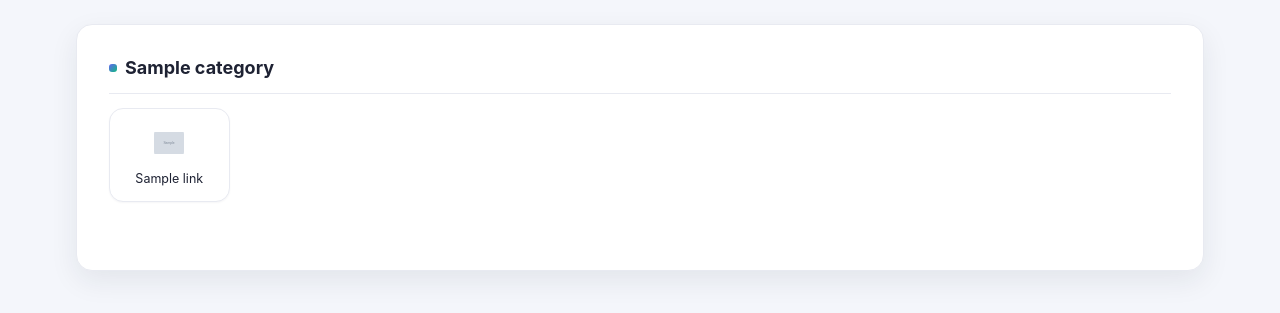
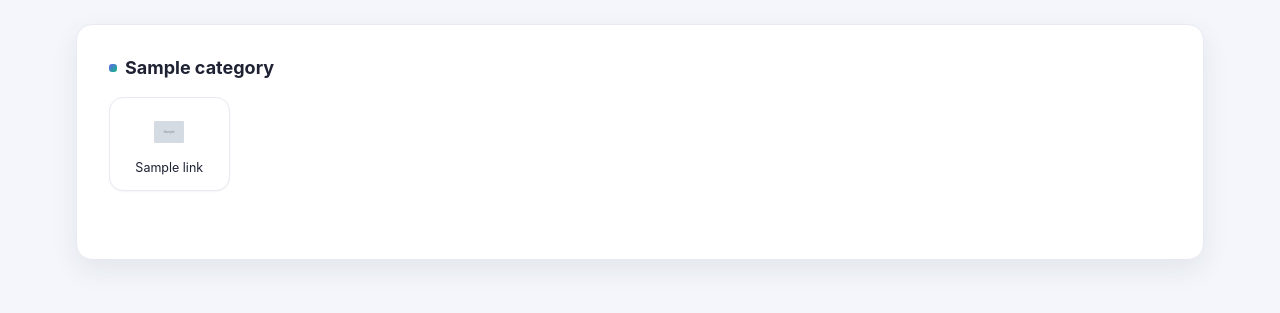
Before and after one commit to lewsuy/nav-portal, a Flask app: page / in a window 1280 px wide. Shown: the part 62-375 px from the top of the page. Run offline with Flask 3, Linux system fonts and the light colour scheme; tables that the repository leaves empty hold one stand-in row (values such as "Sample post"); grey boxes marked "Sample" are stand-in pictures.

Commit message:
style: 去掉分类标题下划线; 卡片悬停不变边框色; 悬停提示改显示网址

```diff
--- a/static/css/style.css
+++ b/static/css/style.css
@@ -195,8 +195,6 @@ a { color: inherit; text-decoration: none; }
   font-weight: 700;
   color: var(--text);
   margin: 0 0 14px;
-  padding-bottom: 10px;
-  border-bottom: 1px solid var(--border);
   display: flex;
   align-items: center;
   gap: 8px;
@@ -233,7 +231,6 @@ a { color: inherit; text-decoration: none; }
 
 .card:hover {
   box-shadow: var(--shadow-md);
-  border-color: var(--accent-dim);
   transform: translateY(-2px);
 }
 
--- a/templates/index.html
+++ b/templates/index.html
@@ -18,7 +18,7 @@
     {% if g.links %}
     <div class="grid">
       {% for link in g.links %}
-      <a class="card" href="{{ link.url }}" target="_blank" rel="noopener" title="{{ link.name }}">
+      <a class="card" href="{{ link.url }}" target="_blank" rel="noopener" title="{{ link.url }}">
         {% if link.icon %}
         <img src="/static/{{ link.icon }}" alt="" loading="lazy">
         {% else %}
```
